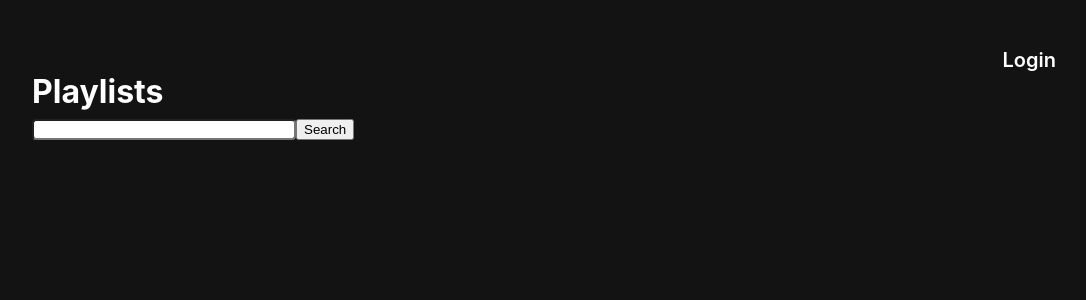
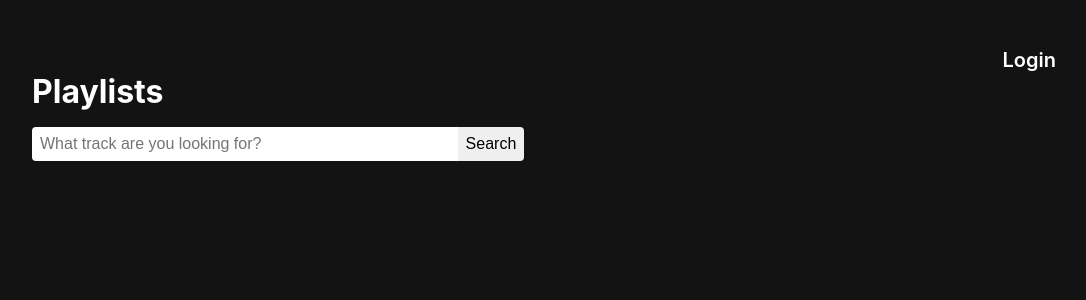
Before and after one commit to ekaiqbalv/generasi-gigih-homework, a React (Create React App) app: page / in a window 1280 px wide. Shown: the top 300 px of the page, without its empty margins (96-1182 px from the left). Built offline with nearby package versions, Linux system fonts and the light colour scheme.

Commit message:
Adjust home page styles

```diff
--- a/src/pages/home/index.js
+++ b/src/pages/home/index.js
@@ -56,10 +56,11 @@ const Home = () => {
       <h1 className="section-title">Playlists</h1>
       <input
         className="search-input"
+        placeholder="What track are you looking for?"
         onChange={(e) => setSearchQuery(e.target.value)}
       />
       <button
-        className="seatch-button"
+        className="search-button"
         onClick={() => handleSearch(searchQuery)}
       >
         Search
--- a/src/pages/home/style.css
+++ b/src/pages/home/style.css
@@ -1,7 +1,19 @@
 .search-input {
-  width: 25%;
-  border-radius: 4px;
-  margin-top: 8px;
+  width: 40%;
+  font-size: 16px;
+  border: none;
+  border-radius: 4px 0 0 4px;
+  outline: none;
+  margin-top: 16px;
+  padding: 8px;
+}
+.search-button {
+  font-size: 16px;
+  font-weight: 500;
+  border: none;
+  border-radius: 0 4px 4px 0;
+  cursor: pointer;
+  padding: 8px;
 }
 .playlist-container {
   display: grid;
```
